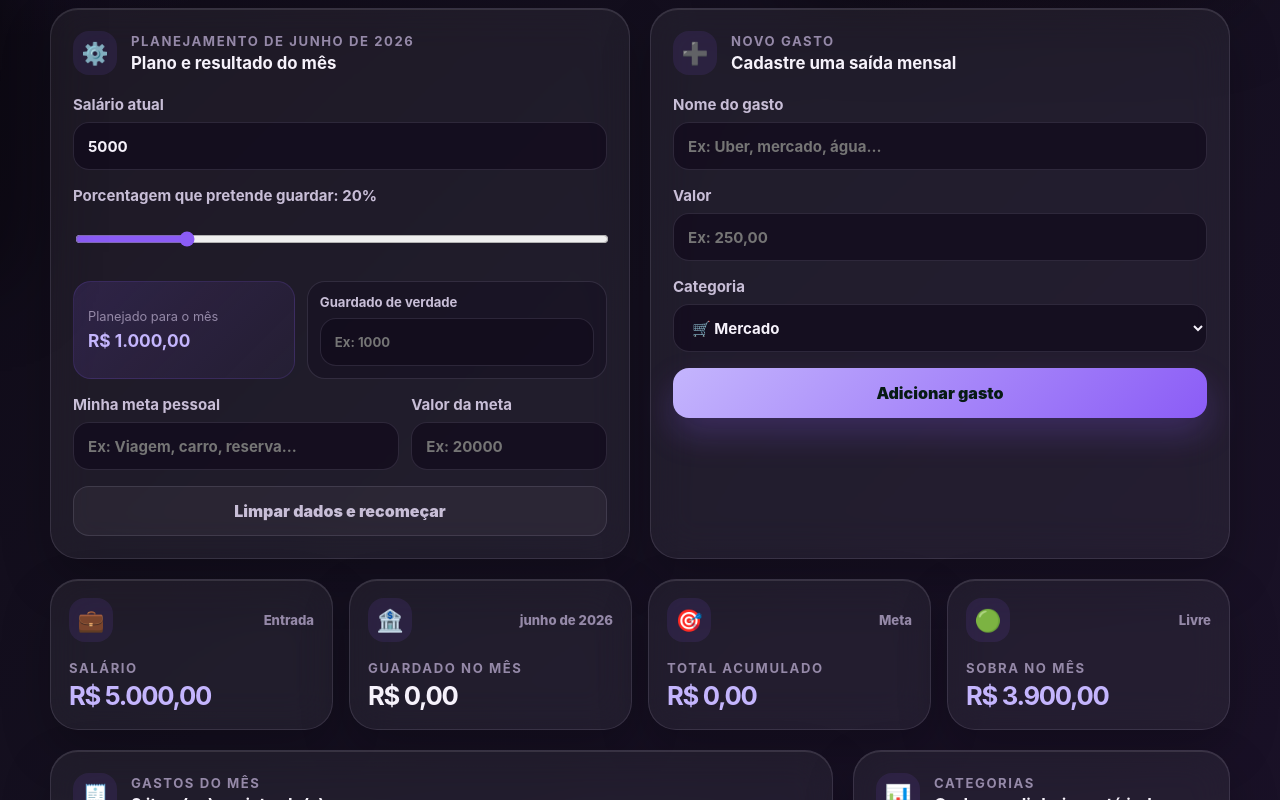
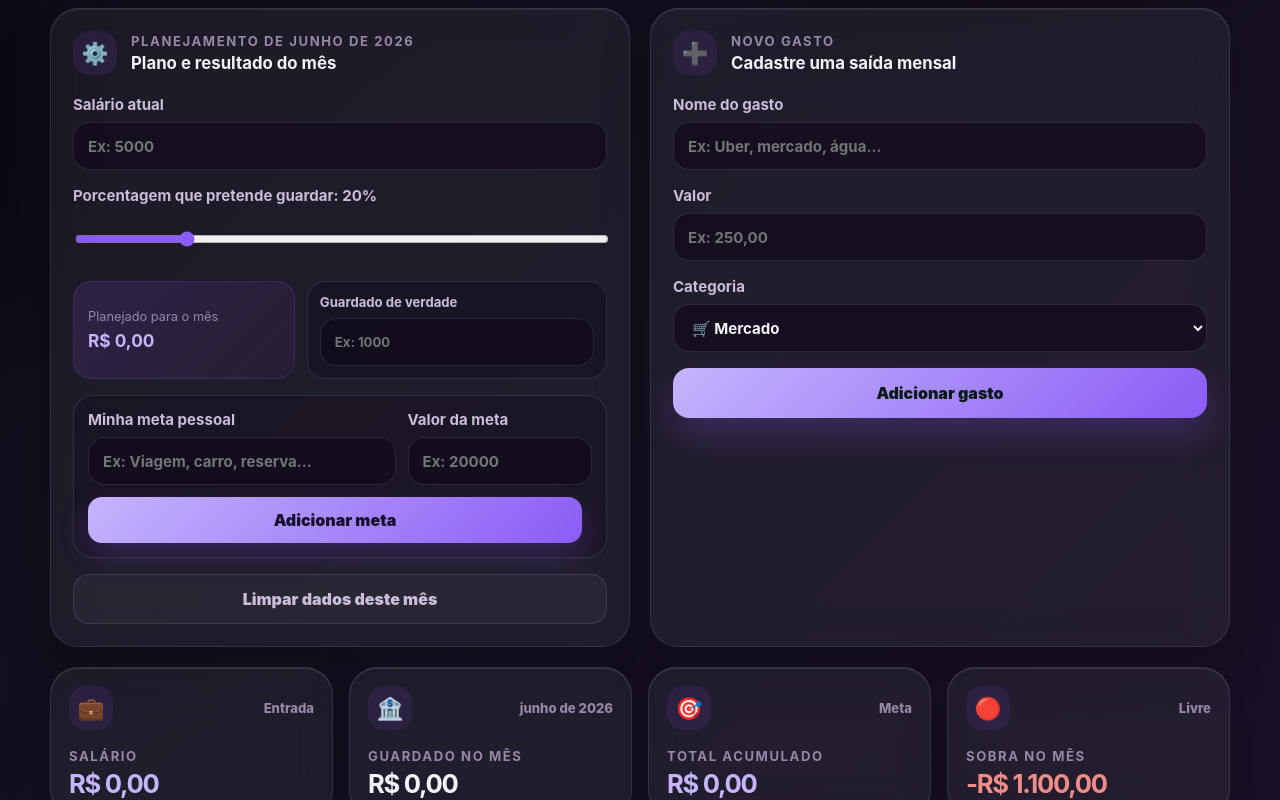
Before and after one commit to VinnySoares12/Finance-Hub, a React (Vite) app: page / in a window 1280 px wide. Shown: the part 520-1320 px from the top of the page. Built offline with nearby package versions, Linux system fonts and the light colour scheme.

Commit message:
New updates in values, buttons, etc.

```diff
--- a/src/App.tsx
+++ b/src/App.tsx
@@ -13,9 +13,10 @@ import type { CategoryKey, Expense, FinanceState } from './types';
 
 const now = new Date();
 const currentMonthKey = `${now.getFullYear()}-${String(now.getMonth() + 1).padStart(2, '0')}`;
+const availableYears = Array.from({ length: 14 }, (_, index) => now.getFullYear() - 3 + index);
 
 const initialFinanceState: FinanceState = {
-  salary: 5000,
+  salary: 0,
   savingsPercent: 20,
   goalName: '',
   goalAmount: 0,
@@ -69,17 +70,22 @@ function App() {
   const [finance, setFinance] = useLocalStorage<FinanceState>('finance-hub-state', initialFinanceState);
   const [selectedMonth, setSelectedMonth] = useState(currentMonthKey);
   const [isMonthMenuOpen, setIsMonthMenuOpen] = useState(false);
+  const [goalDraftName, setGoalDraftName] = useState(finance.goalName ?? '');
+  const [goalDraftAmount, setGoalDraftAmount] = useState(finance.goalAmount ?? 0);
+  const [goalError, setGoalError] = useState('');
 
   useEffect(() => {
     setFinance((current) => {
       const hasLegacyExampleGoal =
         current.goalName === 'Minha liberdade financeira' && current.goalAmount === 12000;
       const needsMonthlySavings = !current.monthlySavings;
+      const hasLegacyExampleSalary = current.salary === 5000;
 
-      if (!hasLegacyExampleGoal && !needsMonthlySavings) return current;
+      if (!hasLegacyExampleGoal && !needsMonthlySavings && !hasLegacyExampleSalary) return current;
 
       return {
         ...current,
+        salary: hasLegacyExampleSalary ? 0 : current.salary,
         goalName: hasLegacyExampleGoal ? '' : current.goalName,
         goalAmount: hasLegacyExampleGoal ? 0 : current.goalAmount,
         monthlySavings: current.monthlySavings ?? {}
@@ -100,9 +106,14 @@ function App() {
     [monthlySavings]
   );
 
+  const selectedMonthExpenses = useMemo(
+    () => finance.expenses.filter((expense) => expense.createdAt.slice(0, 7) === selectedMonth),
+    [finance.expenses, selectedMonth]
+  );
+
   const totalExpenses = useMemo(
-    () => finance.expenses.reduce((sum, expense) => sum + expense.amount, 0),
-    [finance.expenses]
+    () => selectedMonthExpenses.reduce((sum, expense) => sum + expense.amount, 0),
+    [selectedMonthExpenses]
   );
 
   const plannedSavings = useMemo(
@@ -134,12 +145,31 @@ function App() {
     }));
   };
 
-  const handleGoalNameChange = (value: string) => {
-    setFinance((current) => ({ ...current, goalName: value }));
+  const handleSaveGoal = () => {
+    const name = goalDraftName.trim();
+
+    if (!name || goalDraftAmount <= 0) {
+      setGoalError(t('goalError'));
+      return;
+    }
+
+    setFinance((current) => ({
+      ...current,
+      goalName: name,
+      goalAmount: goalDraftAmount
+    }));
+    setGoalError('');
   };
 
-  const handleGoalAmountChange = (value: number) => {
-    setFinance((current) => ({ ...current, goalAmount: value }));
+  const handleDeleteGoal = () => {
+    setFinance((current) => ({
+      ...current,
+      goalName: '',
+      goalAmount: 0
+    }));
+    setGoalDraftName('');
+    setGoalDraftAmount(0);
+    setGoalError('');
   };
 
   const handleAddExpense = (title: string, amount: number, category: CategoryKey) => {
@@ -148,7 +178,7 @@ function App() {
       title,
       amount,
       category,
-      createdAt: new Date().toISOString()
+      createdAt: `${selectedMonth}-01T12:00:00.000Z`
     };
 
     setFinance((current) => ({
@@ -165,8 +195,21 @@ function App() {
   };
 
   const handleReset = () => {
-    setFinance({ ...initialFinanceState, expenses: [] });
-    setSelectedMonth(currentMonthKey);
+    setFinance((current) => {
+      const nextMonthlySavings = { ...(current.monthlySavings ?? {}) };
+      delete nextMonthlySavings[selectedMonth];
+
+      return {
+        ...current,
+        monthlySavings: nextMonthlySavings,
+        expenses: current.expenses.filter((expense) => expense.createdAt.slice(0, 7) !== selectedMonth)
+      };
+    });
+  };
+
+  const handleSelectYear = (year: number) => {
+    const month = selectedMonth.slice(5, 7);
+    setSelectedMonth(`${year}-${month}`);
   };
 
   return (
@@ -174,11 +217,13 @@ function App() {
       <MonthMenu
         isOpen={isMonthMenuOpen}
         months={months}
+        years={availableYears}
         selectedMonth={selectedMonth}
         monthlySavings={monthlySavings}
         onToggle={() => setIsMonthMenuOpen((current) => !current)}
         onClose={() => setIsMonthMenuOpen(false)}
         onSelectMonth={setSelectedMonth}
+        onSelectYear={handleSelectYear}
       />
 
       <main className="app-shell">
@@ -243,12 +288,13 @@ function App() {
               </label>
             </div>
 
+            <div className="goal-editor">
               <div className="goal-fields">
                 <label>
                   {t('personalGoal')}
                   <input
-                  value={finance.goalName ?? ''}
-                  onChange={(event) => handleGoalNameChange(event.target.value)}
+                    value={goalDraftName}
+                    onChange={(event) => setGoalDraftName(event.target.value)}
                     placeholder={t('goalPlaceholder')}
                     maxLength={42}
                   />
@@ -257,11 +303,26 @@ function App() {
                 <label>
                   {t('goalValue')}
                   <MoneyInput
-                  value={finance.goalAmount ?? 0}
-                  onValueChange={handleGoalAmountChange}
+                    value={goalDraftAmount}
+                    onValueChange={setGoalDraftAmount}
                     placeholder="Ex: 20000"
                   />
                 </label>
+              </div>
+
+              {goalError ? <p className="form-error goal-error">{goalError}</p> : null}
+
+              <div className="goal-actions">
+                <button className="goal-button" type="button" onClick={handleSaveGoal}>
+                  {finance.goalName && finance.goalAmount > 0 ? t('updateGoal') : t('addGoal')}
+                </button>
+
+                {finance.goalName || finance.goalAmount > 0 ? (
+                  <button className="goal-delete-button" type="button" onClick={handleDeleteGoal}>
+                    {t('deleteGoal')}
+                  </button>
+                ) : null}
+              </div>
             </div>
 
             <button className="ghost-button" type="button" onClick={handleReset}>
@@ -286,8 +347,8 @@ function App() {
         </section>
 
         <section className="content-grid">
-          <ExpenseList expenses={finance.expenses} onRemoveExpense={handleRemoveExpense} />
-          <CategoryBreakdown expenses={finance.expenses} totalExpenses={totalExpenses} />
+          <ExpenseList expenses={selectedMonthExpenses} onRemoveExpense={handleRemoveExpense} />
+          <CategoryBreakdown expenses={selectedMonthExpenses} totalExpenses={totalExpenses} />
         </section>
 
         <footer className="site-footer">
--- a/src/components/MoneyInput.tsx
+++ b/src/components/MoneyInput.tsx
@@ -1,4 +1,5 @@
-import { useEffect, useState } from 'react';
+import { useEffect, useRef, useState } from 'react';
+import { useI18n } from '../i18n';
 import { parseMoney } from '../utils/formatters';
 
 type MoneyInputProps = {
@@ -7,18 +8,29 @@ type MoneyInputProps = {
   placeholder?: string;
 };
 
-const valueToInput = (value: number) => (
-  value ? String(value).replace('.', ',') : ''
-);
+const valueToInput = (value: number, locale: string) => {
+  if (!value) return '';
+
+  return new Intl.NumberFormat(locale, {
+    useGrouping: false,
+    maximumFractionDigits: 2
+  }).format(value);
+};
 
 export function MoneyInput({ value, onValueChange, placeholder }: MoneyInputProps) {
-  const [inputValue, setInputValue] = useState(() => valueToInput(value));
+  const { locale } = useI18n();
+  const previousLocale = useRef(locale);
+  const [inputValue, setInputValue] = useState(() => valueToInput(value, locale));
 
   useEffect(() => {
-    if (Math.abs(parseMoney(inputValue) - value) > 0.000001) {
-      setInputValue(valueToInput(value));
+    const localeChanged = previousLocale.current !== locale;
+
+    if (localeChanged || Math.abs(parseMoney(inputValue) - value) > 0.000001) {
+      setInputValue(valueToInput(value, locale));
     }
-  }, [value]);
+
+    previousLocale.current = locale;
+  }, [value, locale, inputValue]);
 
   const handleChange = (nextValue: string) => {
     setInputValue(nextValue);
--- a/src/components/MonthMenu.tsx
+++ b/src/components/MonthMenu.tsx
@@ -8,21 +8,25 @@ type MonthOption = {
 type MonthMenuProps = {
   isOpen: boolean;
   months: MonthOption[];
+  years: number[];
   selectedMonth: string;
   monthlySavings: Record<string, number>;
   onToggle: () => void;
   onClose: () => void;
   onSelectMonth: (month: string) => void;
+  onSelectYear: (year: number) => void;
 };
 
 export function MonthMenu({
   isOpen,
   months,
+  years,
   selectedMonth,
   monthlySavings,
   onToggle,
   onClose,
-  onSelectMonth
+  onSelectMonth,
+  onSelectYear
 }: MonthMenuProps) {
   const { t, currency } = useI18n();
   return (
@@ -53,8 +57,19 @@ export function MonthMenu({
             <span>{t('history')}</span>
             <strong>{t('historyTitle')}</strong>
           </div>
-          <button type="button" onClick={onClose} aria-label={t('closeMenu')}>×</button>
         </div>
+
+        <label className="month-menu__year">
+          <span>{t('selectYear')}</span>
+          <select
+            value={Number(selectedMonth.slice(0, 4))}
+            onChange={(event) => onSelectYear(Number(event.target.value))}
+          >
+            {years.map((year) => (
+              <option key={year} value={year}>{year}</option>
+            ))}
+          </select>
+        </label>
 
         <div className="month-menu__list">
           {months.map((month) => {
--- a/src/i18n.tsx
+++ b/src/i18n.tsx
@@ -21,7 +21,12 @@ const messages: Record<Language, Record<string, string>> = {
     personalGoal: 'Minha meta pessoal',
     goalPlaceholder: 'Ex: Viagem, carro, reserva...',
     goalValue: 'Valor da meta',
-    reset: 'Limpar dados e recomeçar',
+    addGoal: 'Adicionar meta',
+    updateGoal: 'Atualizar meta',
+    deleteGoal: 'Apagar meta',
+    goalError: 'Preencha o nome e um valor maior que zero.',
+    reset: 'Limpar dados deste mês',
+    selectYear: 'Selecionar ano',
     summary: 'Resumo financeiro',
     salaryMetric: 'Salário',
     income: 'Entrada',
@@ -91,7 +96,12 @@ const messages: Record<Language, Record<string, string>> = {
     personalGoal: 'My personal goal',
     goalPlaceholder: 'E.g. Trip, car, emergency fund...',
     goalValue: 'Goal amount',
-    reset: 'Clear data and start over',
+    addGoal: 'Add goal',
+    updateGoal: 'Update goal',
+    deleteGoal: 'Delete goal',
+    goalError: 'Enter a name and an amount greater than zero.',
+    reset: 'Clear this month’s data',
+    selectYear: 'Select year',
     summary: 'Financial summary',
     salaryMetric: 'Salary',
     income: 'Income',
@@ -161,7 +171,12 @@ const messages: Record<Language, Record<string, string>> = {
     personalGoal: 'Mi meta personal',
     goalPlaceholder: 'Ej: Viaje, auto, fondo de emergencia...',
     goalValue: 'Valor de la meta',
-    reset: 'Borrar datos y empezar de nuevo',
+    addGoal: 'Agregar meta',
+    updateGoal: 'Actualizar meta',
+    deleteGoal: 'Eliminar meta',
+    goalError: 'Escribe un nombre y un valor mayor que cero.',
+    reset: 'Borrar los datos de este mes',
+    selectYear: 'Seleccionar año',
     summary: 'Resumen financiero',
     salaryMetric: 'Salario',
     income: 'Ingreso',
@@ -262,6 +277,7 @@ export function I18nProvider({ children }: { children: ReactNode }) {
       currency: (amount) => new Intl.NumberFormat(locale, {
         style: 'currency',
         currency: 'BRL',
+        currencyDisplay: 'symbol',
         maximumFractionDigits: 2
       }).format(amount || 0),
       percent: (amount) => new Intl.NumberFormat(locale, {
--- a/src/styles.css
+++ b/src/styles.css
@@ -163,20 +163,34 @@ button {
   font-size: 1.25rem;
 }
 
-.month-menu__header > button {
-  width: 36px;
-  height: 36px;
+.month-menu__year {
+  display: grid;
+  grid-template-columns: 1fr 120px;
+  gap: 12px;
+  align-items: center;
+  margin: 0 0 16px;
+  padding: 10px 12px;
   border: 1px solid var(--border);
+  border-radius: 16px;
+  background: rgba(255, 255, 255, 0.035);
+}
+
+.month-menu__year span {
+  color: var(--text-soft);
+  font-size: 0.86rem;
+}
+
+.month-menu__year select {
+  min-height: 40px;
   border-radius: 12px;
-  background: rgba(255, 255, 255, 0.05);
-  color: var(--text-soft);
-  font-size: 1.35rem;
+  text-align: center;
+  font-weight: 800;
 }
 
 .month-menu__list {
   display: grid;
   gap: 8px;
-  max-height: calc(100vh - 175px);
+  max-height: calc(100vh - 250px);
   overflow-y: auto;
   padding-right: 4px;
 }
@@ -593,6 +607,62 @@ select option {
   display: grid;
   grid-template-columns: 1.25fr 0.75fr;
   gap: 12px;
+}
+
+.goal-editor {
+  margin-bottom: 16px;
+  padding: 14px;
+  border: 1px solid var(--border);
+  border-radius: 20px;
+  background: rgba(18, 12, 29, 0.3);
+}
+
+.goal-editor .goal-fields label {
+  margin-bottom: 12px;
+}
+
+.goal-button {
+  width: 100%;
+  min-height: 46px;
+  border: 0;
+  border-radius: 14px;
+  background: linear-gradient(135deg, var(--primary-light), var(--primary));
+  color: #160d28;
+  box-shadow: 0 12px 28px var(--primary-glow);
+  font-weight: 900;
+  transition: transform 0.2s ease, box-shadow 0.2s ease;
+}
+
+.goal-actions {
+  display: grid;
+  grid-template-columns: 1fr auto;
+  gap: 10px;
+}
+
+.goal-delete-button {
+  min-width: 112px;
+  min-height: 46px;
+  padding: 0 16px;
+  border: 1px solid rgba(240, 140, 135, 0.3);
+  border-radius: 14px;
+  background: rgba(240, 140, 135, 0.08);
+  color: var(--danger);
+  font-weight: 800;
+  transition: transform 0.2s ease, background 0.2s ease;
+}
+
+.goal-delete-button:hover {
+  background: rgba(240, 140, 135, 0.14);
+  transform: translateY(-2px);
+}
+
+.goal-button:hover {
+  transform: translateY(-2px);
+  box-shadow: 0 16px 32px var(--primary-glow);
+}
+
+.goal-error {
+  margin: 0 0 12px;
 }
 
 .goal-vault {
@@ -1176,6 +1246,10 @@ select option {
     grid-template-columns: 1fr;
   }
 
+  .goal-actions {
+    grid-template-columns: 1fr;
+  }
+
   .savings-plan {
     grid-template-columns: 1fr;
   }
```
Lines whose indentation alone changed are shown as unchanged.
